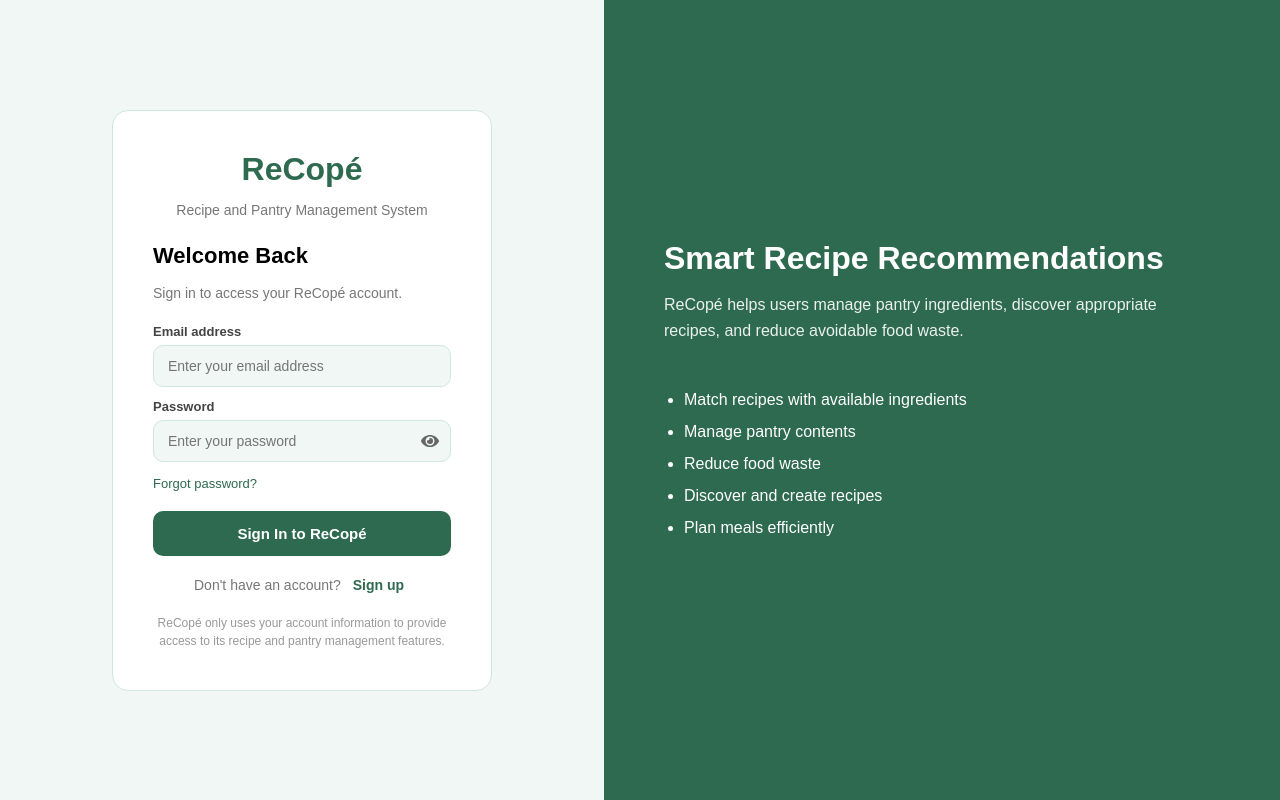
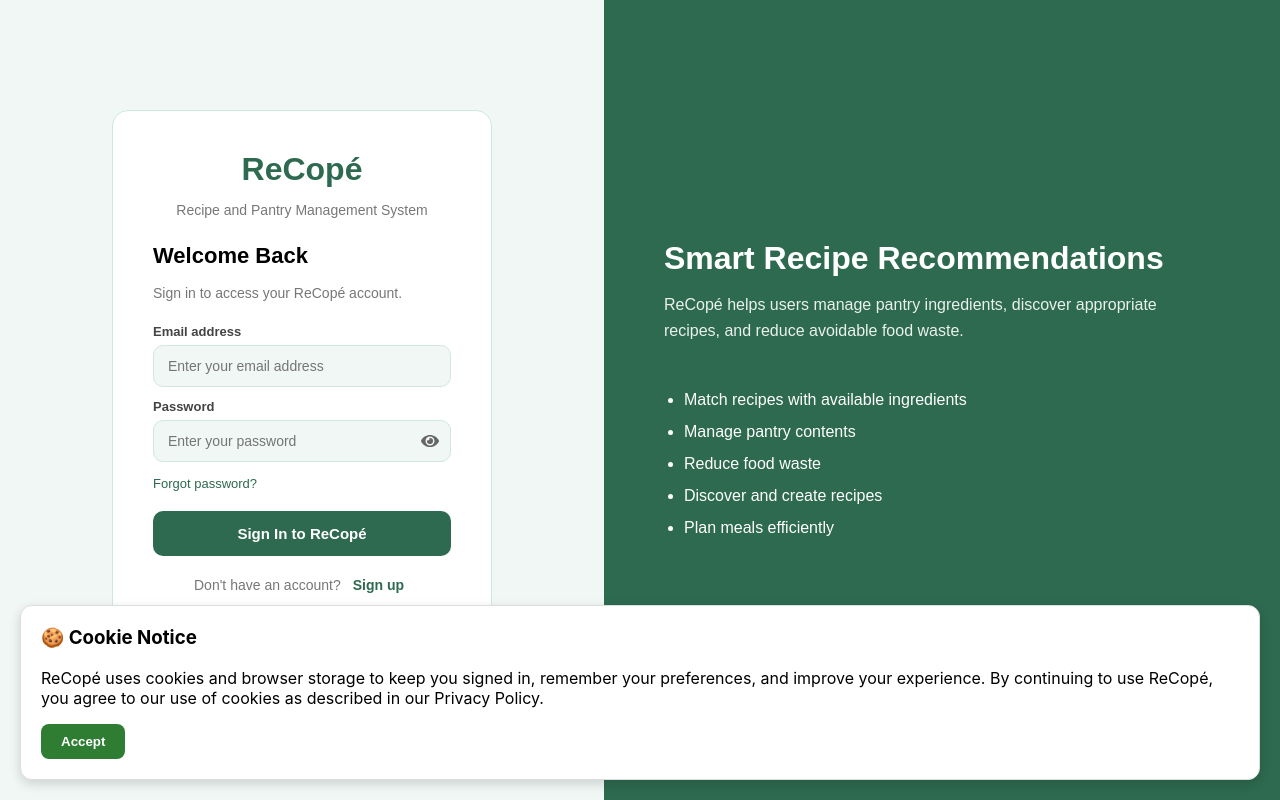
Before and after one commit to iamwhoiam3000/Recope-Final-Web-and-Mobile, a React (Create React App) app in the folder frontend/web/: page /login in a window 1280 px wide. Built offline with nearby package versions, Linux system fonts and the light colour scheme; no server answers.

Commit message:
Cookie Banner

```diff
--- a/frontend/web/src/App.tsx
+++ b/frontend/web/src/App.tsx
@@ -3,6 +3,7 @@ import { AuthProvider, useAuth } from "./context/AuthContext";
 import { useEffect, useState } from "react";
 import api from "./lib/api";
 import Login from "./pages/Login";
+import CookieBanner from "./components/CookieBanner";
 import Home from "./pages/Home";
 import RecipeDetail from "./pages/RecipeDetails";
 import CreateRecipe from "./pages/CreateRecipe";
@@ -279,6 +280,7 @@ function AppContent() {
 
   return (
     <BrowserRouter>
+    <CookieBanner />
       <Routes>
         {/* Public account pages */}
         <Route path="/reset-password" element={<ResetPassword />} />
--- /dev/null
+++ b/frontend/web/src/components/CookieBanner.tsx
@@ -0,0 +1,61 @@
+import { useEffect, useState } from "react";
+
+export default function CookieBanner() {
+  const [visible, setVisible] = useState(false);
+
+  useEffect(() => {
+    const accepted = localStorage.getItem("cookieConsent");
+
+    if (!accepted) {
+      setVisible(true);
+    }
+  }, []);
+
+  const acceptCookies = () => {
+    localStorage.setItem("cookieConsent", "accepted");
+    setVisible(false);
+  };
+
+  if (!visible) return null;
+
+  return (
+    <div
+      style={{
+        position: "fixed",
+        bottom: 20,
+        left: 20,
+        right: 20,
+        background: "#fff",
+        border: "1px solid #ddd",
+        borderRadius: 12,
+        padding: 20,
+        boxShadow: "0 4px 12px rgba(0,0,0,0.15)",
+        zIndex: 9999,
+      }}
+    >
+      <h3 style={{ marginTop: 0 }}>🍪 Cookie Notice</h3>
+
+      <p style={{ marginBottom: 16 }}>
+        ReCopé uses cookies and browser storage to keep you signed in, remember
+        your preferences, and improve your experience. By continuing to use
+        ReCopé, you agree to our use of cookies as described in our Privacy
+        Policy.
+      </p>
+
+      <button
+        onClick={acceptCookies}
+        style={{
+          background: "#2E7D32",
+          color: "#fff",
+          border: "none",
+          padding: "10px 20px",
+          borderRadius: 8,
+          cursor: "pointer",
+          fontWeight: 600,
+        }}
+      >
+        Accept
+      </button>
+    </div>
+  );
+}
```
